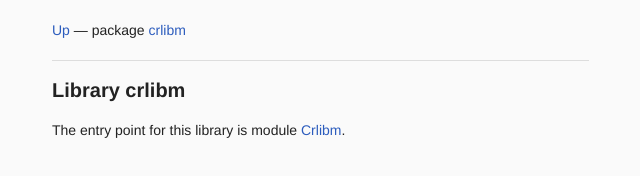
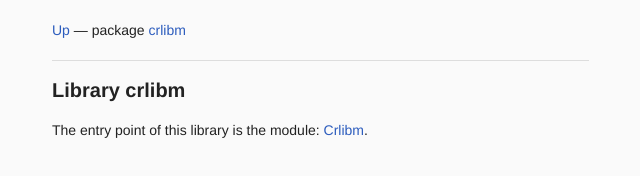
Before and after one commit to Chris00/ocaml-crlibm, a plain HTML site: page doc/_html/crlibm/index.html in a window 1280 px wide. Shown: the full height of the page, 28-668 px from the left. Drawn offline with Linux system fonts and the light colour scheme.

Commit message:
Update crlibm doc to 0.1.

```diff
--- a/doc/crlibm/index.html
+++ b/doc/_html/crlibm/index.html
@@ -1,3 +1,4 @@
 <!DOCTYPE html>
 <html xmlns="http://www.w3.org/1999/xhtml"><head><title>index (crlibm.index)</title><link rel="stylesheet" href="../odoc.css"/><meta charset="utf-8"/><meta name="viewport" content="width=device-width,initial-scale=1.0"/><meta name="generator" content="doc-ock-html v1.0.0-1-g1fc9bf0"/></head><body><nav id="top"><a href="../index.html">Up</a> &mdash; <span class="package">package <a href="index.html">crlibm</a></span></nav><header></header><h2>Library crlibm</h2><p>
-The entry point for this library is module <a href="Crlibm/index.html">Crlibm</a>.</p></body></html>
+The entry point of this library is the module:
+<a href="Crlibm/index.html">Crlibm</a>.</p></body></html>
```
Also changed, not shown: doc/_html/index.html (renamed from doc/index.html, +3 -2 lines), doc/_html/crlibm/Crlibm/High/index.html (renamed from doc/crlibm/Crlibm/High/index.html), doc/_html/crlibm/Crlibm/Low/index.html (renamed from doc/crlibm/Crlibm/Low/index.html), doc/_html/crlibm/Crlibm/Zero/index.html (renamed from doc/crlibm/Crlibm/Zero/index.html), doc/_html/crlibm/Crlibm/index.html (renamed from doc/crlibm/Crlibm/index.html), doc/_html/crlibm/Crlibm/module-type-S/index.html (renamed from doc/crlibm/Crlibm/module-type-S/index.html), doc/_html/odoc.css (renamed from doc/odoc.css), 7 other files.
